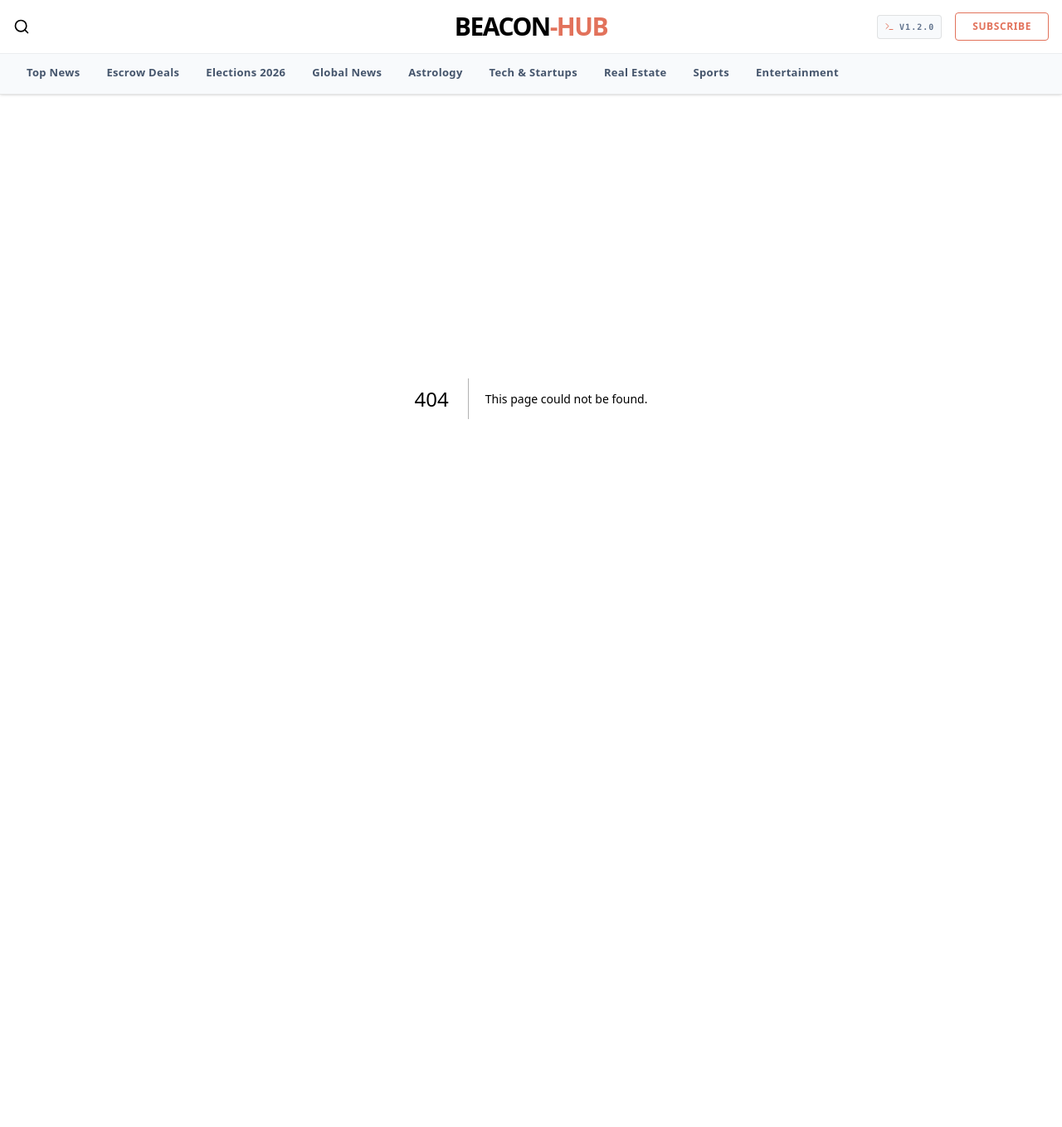
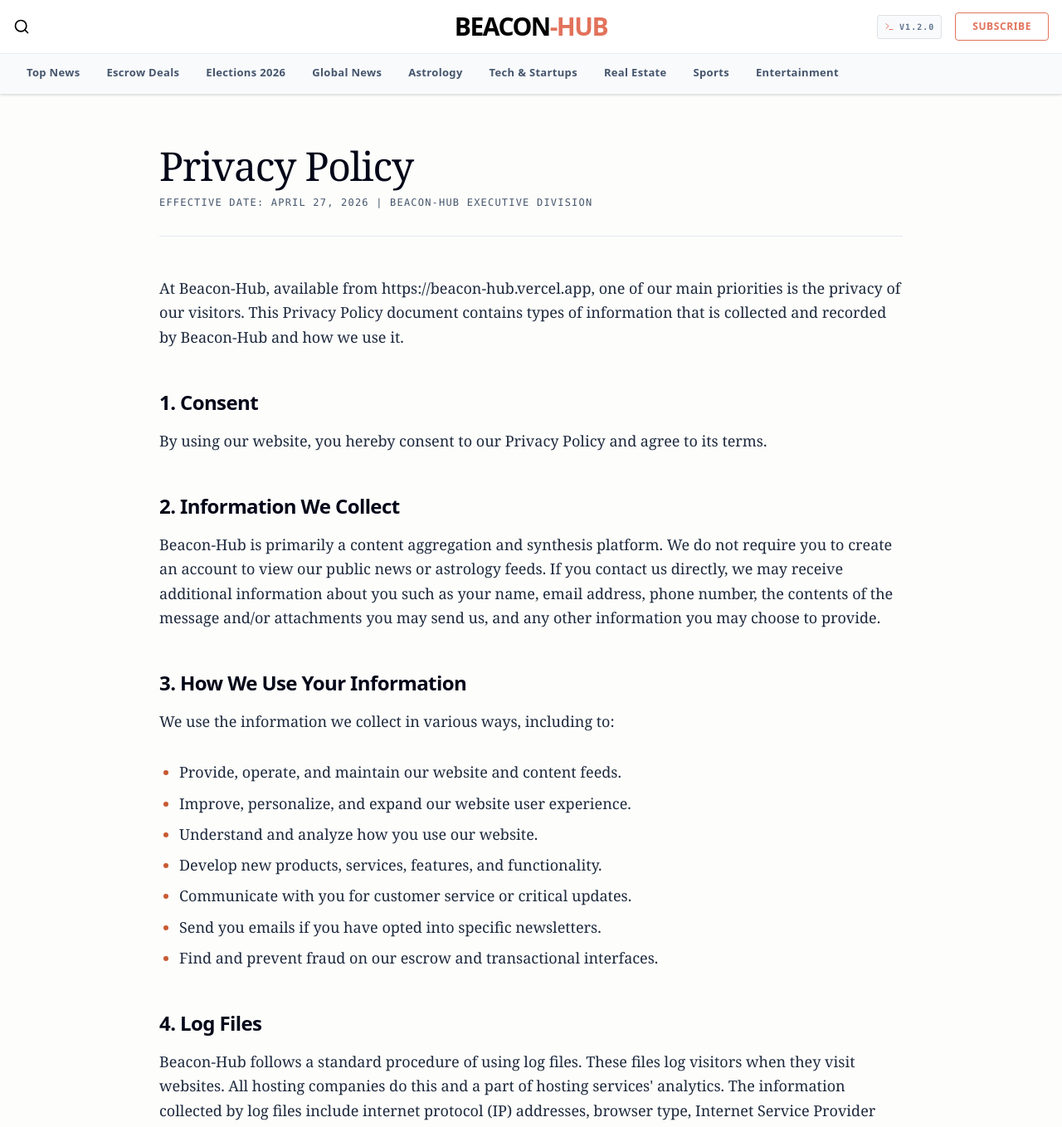
Before and after one commit to bolajareinvestmentltd-labs/beacon-hub, a Next.js app: page /privacy-policy in a window 1280 px wide. Before the commit this address had no page. Shown: the top 1358 px of the page at 83% size. Before the commit the page ends 880 px from the top, so only its background shows below. Built offline with nearby package versions, Linux system fonts and the light colour scheme; a web font is replaced by a local one.

Commit message:
feat: humanized astrology UI language, built 12-sign menu directory, implemented logo whitespace fix, and secured monetization roadmap with a standard Privacy Policy page.

```diff
--- /dev/null
+++ b/src/app/privacy-policy/page.tsx
@@ -0,0 +1,86 @@
+import React from 'react';
+
+export default function PrivacyPolicy() {
+  const lastUpdated = new Date().toLocaleDateString('en-US', { month: 'long', day: 'numeric', year: 'numeric' });
+  const brandName = "Beacon-Hub";
+
+  return (
+    <main className="min-h-screen bg-[#FDFDFB] text-slate-900 font-sans p-6 md:p-12 lg:p-24 selection:bg-[#C85A32] selection:text-white">
+      <div className="max-w-4xl mx-auto space-y-12">
+
+        {/* Header */}
+        <div className="border-b border-slate-200 pb-8 space-y-3">
+          <h1 className="text-4xl md:text-5xl font-serif tracking-tight font-medium text-slate-950">
+            Privacy Policy
+          </h1>
+          <p className="text-slate-600 font-mono text-xs tracking-widest uppercase">
+            Effective Date: {lastUpdated} | {brandName} Executive Division
+          </p>
+        </div>
+
+        {/* Content - Matured, Corporate Tone for AdSense Approval */}
+        <div className="font-serif text-base md:text-lg text-slate-800 leading-relaxed space-y-8 whitespace-pre-line">
+          <p>
+            At {brandName}, available from https://beacon-hub.vercel.app, one of our main priorities is the privacy of our visitors. This Privacy Policy document contains types of information that is collected and recorded by {brandName} and how we use it.
+          </p>
+
+          <h2 className="text-2xl font-sans font-semibold tracking-tight text-slate-950 mt-12 mb-4">
+            1. Consent
+          </h2>
+          <p>
+            By using our website, you hereby consent to our Privacy Policy and agree to its terms.
+          </p>
+
+          <h2 className="text-2xl font-sans font-semibold tracking-tight text-slate-950 mt-12 mb-4">
+            2. Information We Collect
+          </h2>
+          <p>
+            {brandName} is primarily a content aggregation and synthesis platform. We do not require you to create an account to view our public news or astrology feeds.
+
+            If you contact us directly, we may receive additional information about you such as your name, email address, phone number, the contents of the message and/or attachments you may send us, and any other information you may choose to provide.
+          </p>
+
+          <h2 className="text-2xl font-sans font-semibold tracking-tight text-slate-950 mt-12 mb-4">
+            3. How We Use Your Information
+          </h2>
+          <p>
+            We use the information we collect in various ways, including to:
+          </p>
+          <ul className="list-disc list-outside pl-6 space-y-2 marker:text-[#C85A32]">
+            <li>Provide, operate, and maintain our website and content feeds.</li>
+            <li>Improve, personalize, and expand our website user experience.</li>
+            <li>Understand and analyze how you use our website.</li>
+            <li>Develop new products, services, features, and functionality.</li>
+            <li>Communicate with you for customer service or critical updates.</li>
+            <li>Send you emails if you have opted into specific newsletters.</li>
+            <li>Find and prevent fraud on our escrow and transactional interfaces.</li>
+          </ul>
+
+          <h2 className="text-2xl font-sans font-semibold tracking-tight text-slate-950 mt-12 mb-4">
+            4. Log Files
+          </h2>
+          <p>
+            {brandName} follows a standard procedure of using log files. These files log visitors when they visit websites. All hosting companies do this and a part of hosting services' analytics. The information collected by log files include internet protocol (IP) addresses, browser type, Internet Service Provider (ISP), date and time stamp, referring/exit pages, and possibly the number of clicks. These are not linked to any information that is personally identifiable. The purpose of the information is for analyzing trends, administering the site, tracking users' movement on the website, and gathering demographic information.
+          </p>
+
+          <h2 className="text-2xl font-sans font-semibold tracking-tight text-slate-950 mt-12 mb-4">
+            5. Advertising Partners and Cookies
+          </h2>
+          <p>
+            You may consult this list to find the Privacy Policy for each of the advertising partners of {brandName}.
+            Third-party ad servers or ad networks uses technologies like cookies, JavaScript, or Web Beacons that are used in their respective advertisements and links that appear on {brandName}, which are sent directly to users' browser. They automatically receive your IP address when this occurs. These technologies are used to measure the effectiveness of their advertising campaigns and/or to personalize the advertising content that you see on websites that you visit.
+          </p>
+          <p className="font-semibold text-slate-950">
+            Note that {brandName} has no access to or control over these cookies that are used by third-party advertisers. We strictly adhere to Google AdSense program policies.
+          </p>
+        </div>
+
+        {/* Closing Footer of the page */}
+        <div className="border-t border-slate-200 pt-12 mt-16 text-center text-slate-500 font-mono text-xs">
+          © {new Date().getFullYear()} {brandName} Operational Intelligence Division. All Rights Reserved.
+        </div>
+
+      </div>
+    </main>
+  );
+}
```
